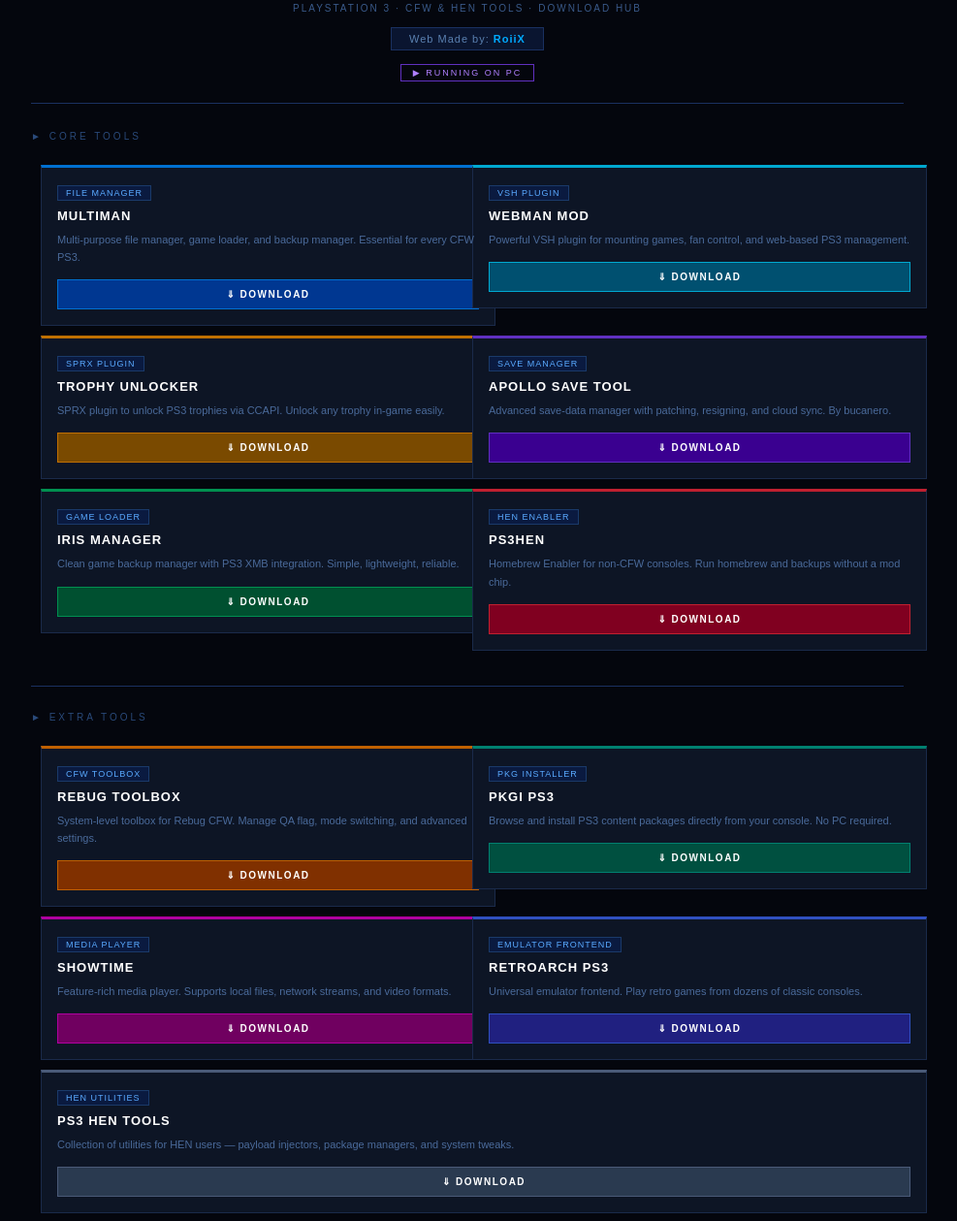
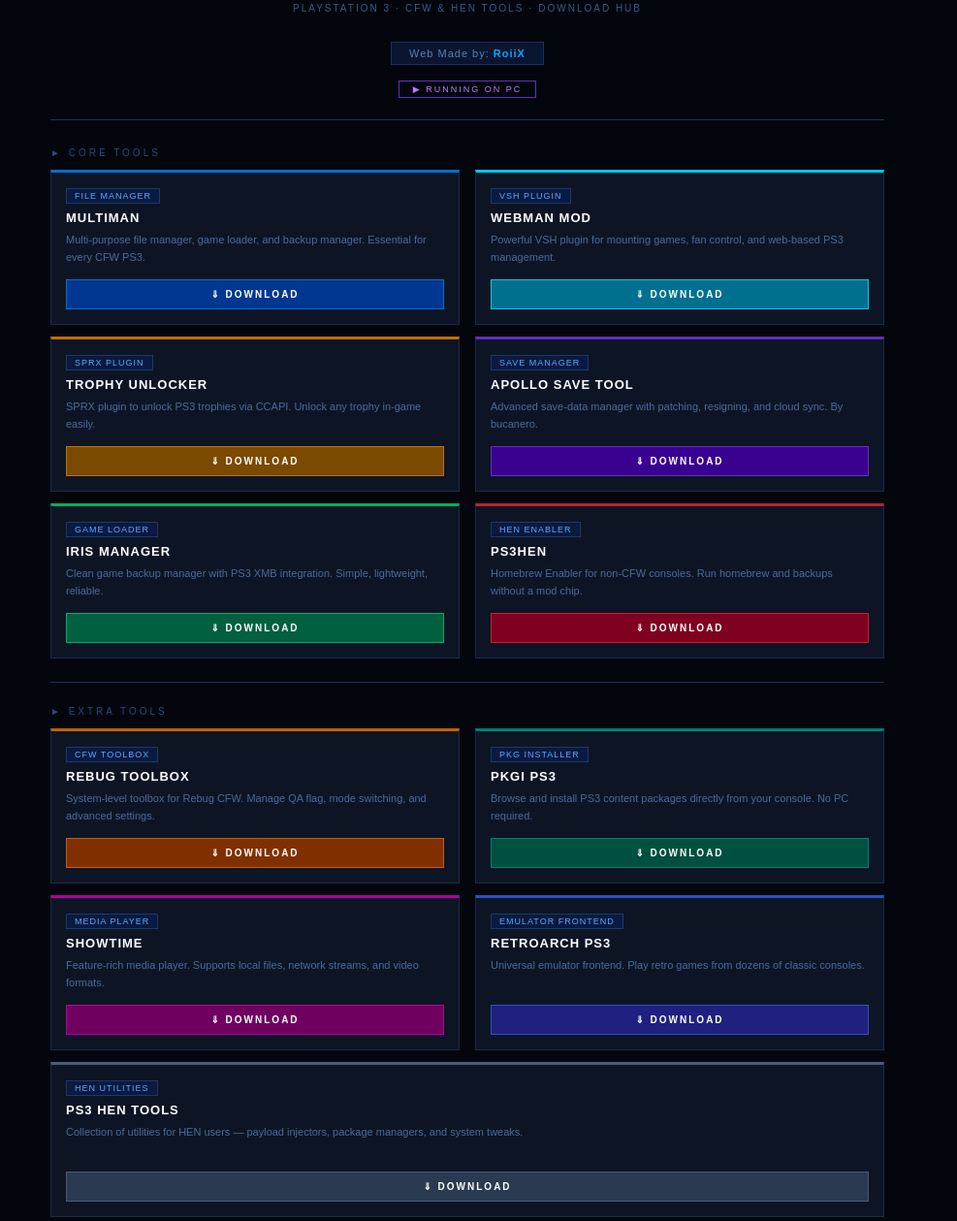
Before and after one commit to Roii-X/MultiVerse, a plain HTML site: page index.html in a window 1280 px wide. Shown: the part 101-1360 px from the top of the page at 97% size, without its empty margins (158-1145 px from the left). Drawn offline with Linux system fonts and the light colour scheme.

Commit message:
Add files via upload

```diff
--- a/index.html
+++ b/index.html
@@ -15,10 +15,8 @@
   font-size: 13px;
 }
 
-/* ---- WRAP: fluid by default ---- */
 .wrap {
-  width: 92%;
-  max-width: 900px;
+  width: 860px;
   margin-left: auto;
   margin-right: auto;
   padding-top: 30px;
@@ -77,16 +75,15 @@
 
 .credits b { color: #00aaff; }
 
-/* device badge */
 .device-badge {
   display: inline-block;
   font-size: 9px;
   letter-spacing: 2px;
   text-transform: uppercase;
-  padding: 3px 12px;
+  padding: 3px 14px;
   border: 1px solid #2a4a7a;
   color: #4a8aaa;
-  margin-top: 6px;
+  margin-top: 8px;
 }
 
 /* ---- SECTION LABEL ---- */
@@ -95,36 +92,48 @@
   letter-spacing: 3px;
   text-transform: uppercase;
   color: #2a4a7a;
-  margin-bottom: 14px;
+  margin-bottom: 12px;
 }
 
 /* ---- DIVIDER ---- */
 .divider {
   height: 1px;
   background-color: #1a3060;
-  margin-top: 26px;
-  margin-bottom: 26px;
+  margin-top: 24px;
+  margin-bottom: 24px;
 }
 
-/* ---- TABLE GRID ---- */
+/* ---- GRID: outer table ---- */
 .grid-table {
   width: 100%;
   border-collapse: separate;
-  border-spacing: 10px;
+  border-spacing: 0;
+  margin-bottom: 0;
 }
 
-/* PC / PS3: 2 columns */
-.grid-table td {
+/* each ROW has bottom spacing via a spacer row */
+.grid-table td.cell {
   width: 50%;
+  vertical-align: top;
+  padding-right: 8px;
+  padding-bottom: 0;
+}
+
+.grid-table td.cell-right {
+  width: 50%;
+  vertical-align: top;
+  padding-left: 8px;
+  padding-right: 0;
+  padding-bottom: 0;
+}
+
+.grid-table td.cell-full {
   vertical-align: top;
   padding: 0;
 }
 
-/* Mobile: full width cells stacked via JS */
-.grid-table td.full-row {
-  width: 100%;
-  display: block;
-}
+/* spacer row between card rows */
+.row-spacer { height: 12px; }
 
 /* ---- CARD ---- */
 .card {
@@ -133,21 +142,22 @@
   border-top-width: 3px;
   border-top-style: solid;
   border-top-color: #003791;
-  padding: 18px 16px 16px 16px;
-  width: 100%;
+  padding: 16px 15px 15px 15px;
+  /* equal height trick: make inner layout fill */
 }
 
-.card-blue   { border-top-color: #0070d1; }
-.card-cyan   { border-top-color: #00a8d0; }
-.card-gold   { border-top-color: #c07000; }
-.card-purple { border-top-color: #6030c0; }
-.card-green  { border-top-color: #009050; }
-.card-red    { border-top-color: #c02030; }
-.card-orange { border-top-color: #c06000; }
-.card-teal   { border-top-color: #008070; }
-.card-pink   { border-top-color: #b000a0; }
-.card-indigo { border-top-color: #3050c0; }
-.card-silver { border-top-color: #4a5a78; }
+/* top border colors */
+.c-blue   { border-top-color: #0070d1; }
+.c-cyan   { border-top-color: #00c8f0; }
+.c-gold   { border-top-color: #c07000; }
+.c-purple { border-top-color: #6030c0; }
+.c-green  { border-top-color: #00b060; }
+.c-red    { border-top-color: #c02030; }
+.c-orange { border-top-color: #c06000; }
+.c-teal   { border-top-color: #008070; }
+.c-pink   { border-top-color: #b000a0; }
+.c-indigo { border-top-color: #3050c0; }
+.c-silver { border-top-color: #4a5a78; }
 
 .card-tag {
   font-size: 9px;
@@ -158,7 +168,7 @@
   background-color: #0a1a40;
   color: #5aaaff;
   display: inline-block;
-  margin-bottom: 8px;
+  margin-bottom: 7px;
 }
 
 .card-title {
@@ -167,14 +177,17 @@
   color: #ffffff;
   letter-spacing: 1px;
   text-transform: uppercase;
-  margin-bottom: 8px;
+  margin-bottom: 7px;
 }
 
 .card-desc {
   font-size: 11px;
   color: #4a6a9a;
-  line-height: 1.65;
-  margin-bottom: 14px;
+  line-height: 1.6;
+  margin-bottom: 13px;
+  /* fixed height so all cards same size */
+  height: 36px;
+  overflow: hidden;
 }
 
 /* ---- BUTTONS ---- */
@@ -184,23 +197,25 @@
   text-decoration: none;
   font-size: 10px;
   font-weight: bold;
-  letter-spacing: 1.5px;
+  letter-spacing: 2px;
   text-transform: uppercase;
   padding: 9px 0;
   color: #ffffff;
+  border-width: 1px;
+  border-style: solid;
 }
 
-.btn-blue   { background-color: #003791; border: 1px solid #0070d1; }
-.btn-cyan   { background-color: #005070; border: 1px solid #00a8d0; }
-.btn-gold   { background-color: #7a4a00; border: 1px solid #c07000; }
-.btn-purple { background-color: #3a0090; border: 1px solid #6030c0; }
-.btn-green  { background-color: #005030; border: 1px solid #009050; }
-.btn-red    { background-color: #800020; border: 1px solid #c02030; }
-.btn-orange { background-color: #803000; border: 1px solid #c06000; }
-.btn-teal   { background-color: #005040; border: 1px solid #008070; }
-.btn-pink   { background-color: #700060; border: 1px solid #b000a0; }
-.btn-indigo { background-color: #202080; border: 1px solid #3050c0; }
-.btn-silver { background-color: #2a3a50; border: 1px solid #4a5a78; }
+.b-blue   { background-color: #003791; border-color: #0070d1; }
+.b-cyan   { background-color: #007090; border-color: #00c8f0; }
+.b-gold   { background-color: #7a4a00; border-color: #c07000; }
+.b-purple { background-color: #3a0090; border-color: #6030c0; }
+.b-green  { background-color: #006040; border-color: #00b060; }
+.b-red    { background-color: #800020; border-color: #c02030; }
+.b-orange { background-color: #803000; border-color: #c06000; }
+.b-teal   { background-color: #005040; border-color: #008070; }
+.b-pink   { background-color: #700060; border-color: #b000a0; }
+.b-indigo { background-color: #202080; border-color: #3050c0; }
+.b-silver { background-color: #2a3a50; border-color: #4a5a78; }
 
 /* ---- FOOTER ---- */
 .footer {
@@ -217,52 +232,38 @@
 .ft-name { color: #2a4a80; font-size: 12px; font-weight: bold; letter-spacing: 3px; margin-bottom: 6px; }
 .ft-by   { color: #3a6aaa; margin-bottom: 8px; }
 
-/* ---- MOBILE OVERRIDE (CSS media query for real browsers) ---- */
-/* PS3 browser ignores media queries — safe fallback to table layout */
-@media only screen and (max-width: 600px) {
-  .wrap { width: 96%; }
-  .site-title { font-size: 18px; letter-spacing: 2px; }
-  .grid-table, .grid-table tbody, .grid-table tr, .grid-table td { display: block; width: 100%; }
-  .grid-table td { margin-bottom: 10px; }
-  .card { padding: 14px 12px; }
-}
-
 </style>
 
 <script type="text/javascript">
-// Smart device detection — runs only if JS supported (PC/Mobile)
-// PS3 browser has very limited JS but can run basic scripts
 (function() {
-  var w = window.innerWidth || document.documentElement.clientWidth || document.body.clientWidth || 800;
   var ua = navigator.userAgent || '';
+  var isPS3    = (ua.indexOf('PLAYSTATION 3') !== -1 || ua.indexOf('PS3') !== -1);
+  var isMobile = !isPS3 && /Mobi|Android|iPhone|iPad|iPod/i.test(ua);
 
-  var device = 'PC';
-  var isPS3  = (ua.indexOf('PLAYSTATION 3') !== -1 || ua.indexOf('PS3') !== -1);
-  var isMobile = !isPS3 && (w < 601 || /Mobi|Android|iPhone|iPad|iPod/i.test(ua));
-
-  if (isPS3)     device = 'PS3';
-  else if (isMobile) device = 'Mobile';
-
-  // Show badge
   window.onload = function() {
-    var badge = document.getElementById('device-badge');
-    if (badge) {
-      if (device === 'PS3')    { badge.innerHTML = '&#9654; Running on PlayStation 3'; badge.style.borderColor = '#003791'; badge.style.color = '#5aaaff'; }
-      else if (device === 'Mobile') { badge.innerHTML = '&#9654; Running on Mobile';       badge.style.borderColor = '#009050'; badge.style.color = '#40e890'; }
-      else                          { badge.innerHTML = '&#9654; Running on PC';             badge.style.borderColor = '#6030c0'; badge.style.color = '#b080ff'; }
-    }
-
-    // Mobile: stack table cells to single column
-    if (isMobile) {
-      var tds = document.getElementsByTagName('td');
-      for (var i = 0; i < tds.length; i++) {
-        tds[i].style.display = 'block';
-        tds[i].style.width   = '100%';
-        tds[i].style.marginBottom = '10px';
+    var badge = document.getElementById('dbadge');
+    if (!badge) return;
+    if (isPS3) {
+      badge.innerHTML    = '&#9654; RUNNING ON PLAYSTATION 3';
+      badge.style.borderColor = '#003791';
+      badge.style.color       = '#5aaaff';
+    } else if (isMobile) {
+      badge.innerHTML    = '&#9654; RUNNING ON MOBILE';
+      badge.style.borderColor = '#009050';
+      badge.style.color       = '#40e890';
+      /* stack columns on mobile */
+      var cells = document.getElementsByTagName('td');
+      for (var i = 0; i < cells.length; i++) {
+        cells[i].style.display = 'block';
+        cells[i].style.width   = '100%';
+        cells[i].style.padding = '0 0 10px 0';
       }
-      // Fix colspan spans
-      var title = document.getElementById('site-title');
-      if (title) { title.style.fontSize = '18px'; title.style.letterSpacing = '2px'; }
+      var title = document.getElementById('stitle');
+      if (title) title.style.fontSize = '18px';
+    } else {
+      badge.innerHTML    = '&#9654; RUNNING ON PC';
+      badge.style.borderColor = '#6030c0';
+      badge.style.color       = '#b080ff';
     }
   };
 })();
@@ -270,134 +271,150 @@
 
 </head>
 <body>
-
 <div class="wrap">
 
   <!-- HEADER -->
   <div class="header">
     <div class="logo-box">MULTI VERSE</div>
-    <div class="site-title" id="site-title">MultiVerse <span>PS3</span></div>
+    <div class="site-title" id="stitle">MultiVerse <span>PS3</span></div>
     <div class="subtitle">PlayStation 3 &#183; CFW &amp; HEN Tools &#183; Download Hub</div>
+    <br />
     <div class="credits">Web Made by: <b>RoiiX</b></div>
     <br />
-    <div class="device-badge" id="device-badge">&#9654; Detecting Device...</div>
+    <div class="device-badge" id="dbadge">&#9654; Detecting Device...</div>
   </div>
 
-  <!-- CORE TOOLS -->
+  <!-- ===== CORE TOOLS ===== -->
   <div class="sec-label">&#9658; Core Tools</div>
 
   <table class="grid-table" cellpadding="0" cellspacing="0">
     <tbody>
+
       <tr>
-        <td>
-          <div class="card card-blue">
+        <td class="cell">
+          <div class="card c-blue">
             <div class="card-tag">File Manager</div>
             <div class="card-title">multiMAN</div>
             <div class="card-desc">Multi-purpose file manager, game loader, and backup manager. Essential for every CFW PS3.</div>
-            <a class="btn btn-blue" href="https://store.brewology.com/ahomebrew.php?brewid=24">&#8659; Download</a>
+            <a class="btn b-blue" href="https://store.brewology.com/ahomebrew.php?brewid=24">&#8659; Download</a>
           </div>
         </td>
-        <td>
-          <div class="card card-cyan">
+        <td class="cell-right">
+          <div class="card c-cyan">
             <div class="card-tag">VSH Plugin</div>
             <div class="card-title">webMAN MOD</div>
             <div class="card-desc">Powerful VSH plugin for mounting games, fan control, and web-based PS3 management.</div>
-            <a class="btn btn-cyan" href="https://github.com/aldostools/webMAN-MOD/releases/latest">&#8659; Download</a>
+            <a class="btn b-cyan" href="https://github.com/aldostools/webMAN-MOD/releases/latest">&#8659; Download</a>
           </div>
         </td>
       </tr>
+
+      <tr><td colspan="2" class="row-spacer"></td></tr>
+
       <tr>
-        <td>
-          <div class="card card-gold">
+        <td class="cell">
+          <div class="card c-gold">
             <div class="card-tag">SPRX Plugin</div>
             <div class="card-title">Trophy Unlocker</div>
             <div class="card-desc">SPRX plugin to unlock PS3 trophies via CCAPI. Unlock any trophy in-game easily.</div>
-            <a class="btn btn-gold" href="https://www.psx-place.com/resources/trophy-unlocker.740/">&#8659; Download</a>
+            <a class="btn b-gold" href="https://www.psx-place.com/resources/trophy-unlocker.740/">&#8659; Download</a>
           </div>
         </td>
-        <td>
-          <div class="card card-purple">
+        <td class="cell-right">
+          <div class="card c-purple">
             <div class="card-tag">Save Manager</div>
             <div class="card-title">Apollo Save Tool</div>
             <div class="card-desc">Advanced save-data manager with patching, resigning, and cloud sync. By bucanero.</div>
-            <a class="btn btn-purple" href="https://github.com/bucanero/apollo-ps3/releases/latest">&#8659; Download</a>
+            <a class="btn b-purple" href="https://github.com/bucanero/apollo-ps3/releases/latest">&#8659; Download</a>
           </div>
         </td>
       </tr>
+
+      <tr><td colspan="2" class="row-spacer"></td></tr>
+
       <tr>
-        <td>
-          <div class="card card-green">
+        <td class="cell">
+          <div class="card c-green">
             <div class="card-tag">Game Loader</div>
             <div class="card-title">Iris Manager</div>
             <div class="card-desc">Clean game backup manager with PS3 XMB integration. Simple, lightweight, reliable.</div>
-            <a class="btn btn-green" href="https://www.psx-place.com/resources/iris-manager.755/">&#8659; Download</a>
+            <a class="btn b-green" href="https://www.psx-place.com/resources/iris-manager.755/">&#8659; Download</a>
           </div>
         </td>
-        <td>
-          <div class="card card-red">
+        <td class="cell-right">
+          <div class="card c-red">
             <div class="card-tag">HEN Enabler</div>
             <div class="card-title">PS3HEN</div>
             <div class="card-desc">Homebrew Enabler for non-CFW consoles. Run homebrew and backups without a mod chip.</div>
-            <a class="btn btn-red" href="https://www.psx-place.com/resources/ps3hen.1340/">&#8659; Download</a>
+            <a class="btn b-red" href="https://www.psx-place.com/resources/ps3hen.1340/">&#8659; Download</a>
           </div>
         </td>
       </tr>
+
     </tbody>
   </table>
 
   <div class="divider"></div>
 
-  <!-- EXTRA TOOLS -->
+  <!-- ===== EXTRA TOOLS ===== -->
   <div class="sec-label">&#9658; Extra Tools</div>
 
   <table class="grid-table" cellpadding="0" cellspacing="0">
     <tbody>
+
       <tr>
-        <td>
-          <div class="card card-orange">
+        <td class="cell">
+          <div class="card c-orange">
             <div class="card-tag">CFW Toolbox</div>
             <div class="card-title">Rebug Toolbox</div>
             <div class="card-desc">System-level toolbox for Rebug CFW. Manage QA flag, mode switching, and advanced settings.</div>
-            <a class="btn btn-orange" href="https://github.com/n1ghty/rebug-toolbox/releases">&#8659; Download</a>
+            <a class="btn b-orange" href="https://github.com/n1ghty/rebug-toolbox/releases">&#8659; Download</a>
           </div>
         </td>
-        <td>
-          <div class="card card-teal">
+        <td class="cell-right">
+          <div class="card c-teal">
             <div class="card-tag">PKG Installer</div>
             <div class="card-title">PKGi PS3</div>
             <div class="card-desc">Browse and install PS3 content packages directly from your console. No PC required.</div>
-            <a class="btn btn-teal" href="https://github.com/bucanero/pkgi-ps3/releases/latest">&#8659; Download</a>
+            <a class="btn b-teal" href="https://github.com/bucanero/pkgi-ps3/releases/latest">&#8659; Download</a>
           </div>
         </td>
       </tr>
+
+      <tr><td colspan="2" class="row-spacer"></td></tr>
+
       <tr>
-        <td>
-          <div class="card card-pink">
+        <td class="cell">
+          <div class="card c-pink">
             <div class="card-tag">Media Player</div>
             <div class="card-title">Showtime</div>
             <div class="card-desc">Feature-rich media player. Supports local files, network streams, and video formats.</div>
-            <a class="btn btn-pink" href="https://github.com/andoma/showtime/releases">&#8659; Download</a>
+            <a class="btn b-pink" href="https://github.com/andoma/showtime/releases">&#8659; Download</a>
           </div>
         </td>
-        <td>
-          <div class="card card-indigo">
+        <td class="cell-right">
+          <div class="card c-indigo">
             <div class="card-tag">Emulator Frontend</div>
             <div class="card-title">RetroArch PS3</div>
             <div class="card-desc">Universal emulator frontend. Play retro games from dozens of classic consoles.</div>
-            <a class="btn btn-indigo" href="https://www.retroarch.com/?page=platforms">&#8659; Download</a>
+            <a class="btn b-indigo" href="https://www.retroarch.com/?page=platforms">&#8659; Download</a>
           </div>
         </td>
       </tr>
+
+      <tr><td colspan="2" class="row-spacer"></td></tr>
+
       <tr>
-        <td colspan="2">
-          <div class="card card-silver">
+        <td class="cell-full" colspan="2">
+          <div class="card c-silver">
             <div class="card-tag">HEN Utilities</div>
             <div class="card-title">PS3 HEN Tools</div>
             <div class="card-desc">Collection of utilities for HEN users — payload injectors, package managers, and system tweaks.</div>
-            <a class="btn btn-silver" href="https://www.psx-place.com/forums/ps3-homebrew.15/">&#8659; Download</a>
+            <a class="btn b-silver" href="https://www.psx-place.com/forums/ps3-homebrew.15/">&#8659; Download</a>
           </div>
         </td>
       </tr>
+
     </tbody>
   </table>
 
```
